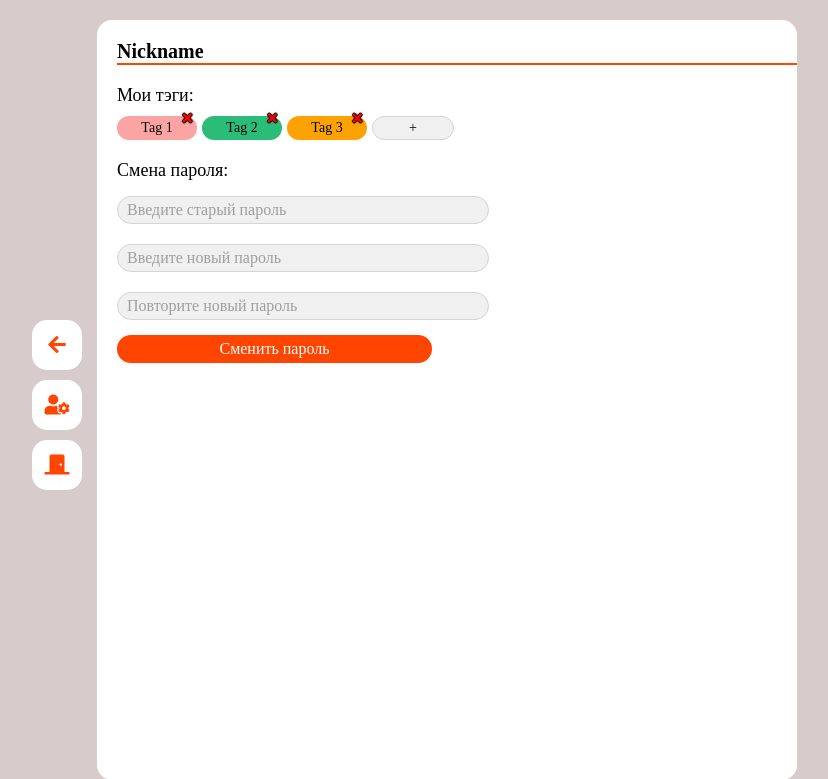
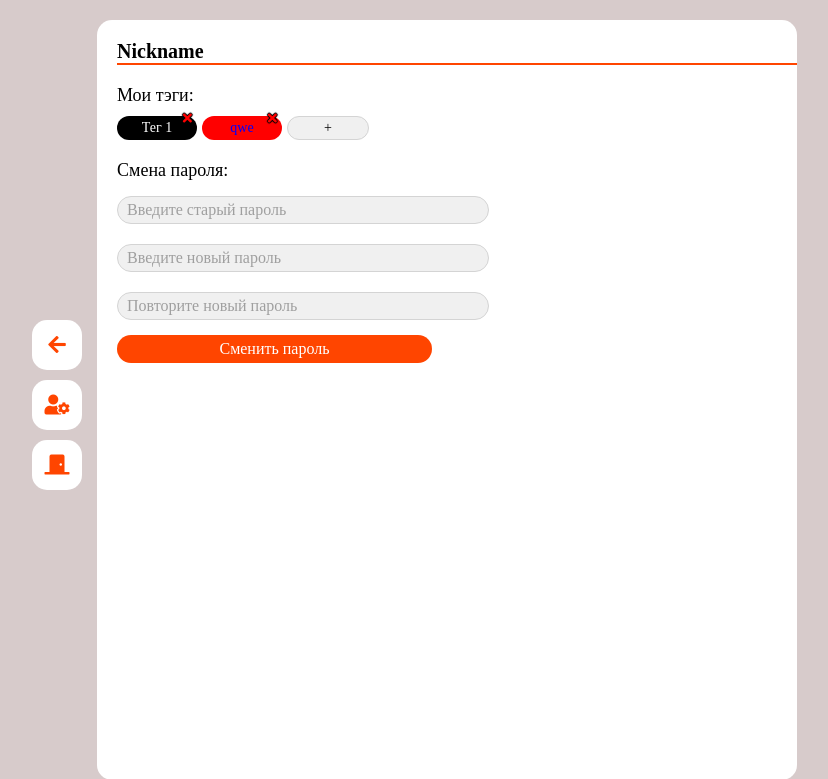
Before and after one commit to apellpro/vvpd-project, a Django app: page /personal/ in a window 1280 px wide. Shown: the top 779 px of the page, without its empty margins (193-1021 px from the left). Run offline with Django 4.2, Linux system fonts and the light colour scheme; a user stored in the database is signed in; data comes from the database, SQL or seed files in the repository; some libraries are stand-ins or nearby versions.

Commit message:
Обновлены файлы рендера

```diff
--- a/web/main/urls.py
+++ b/web/main/urls.py
@@ -10,10 +10,11 @@ urlpatterns = [
     path('review/<str:git_user>/<str:git_repo>',
          views.project_review, name='review'
          ),
-    path('api/getcommits', views.ajax_commits, name='ajaxCommits'),
-    path('api/getuserdelta', views.ajax_delta, name='ajaxDelta'),
+    path('api/getcommits', views.ajax_commits),
+    path('api/getuserdelta', views.ajax_delta),
+    path('api/mainyeargroup', views.ajax_main_year),
     path('functions/addyeargroup/', views.year_group, name='add_year_group'),
     path('functions/addproject/', views.project, name='add_project'),
     path('functions/addpersonaltag/', views.tag,
-         name='add_personal_tag')
+         name='add_personal_tag'),
 ]
--- a/web/main/views.py
+++ b/web/main/views.py
@@ -80,7 +80,9 @@ def projects_list(request):
 
 @login_required(login_url='home')
 def personal(request):
-    return render(request, 'personal_area.html')
+    return render(request, 'personal_area.html', context={
+        'tags': Tag.objects.all()
+    })
 
 
 def project_review(request, git_user, git_repo):
@@ -223,7 +225,7 @@ def tag(request):
 
 def ajax_commits(request):
     if request.method != 'POST':
-        return redirect(request, 'projects')
+        return redirect('projects')
     if all(i in request.POST for i in ['git_owner', 'git_repo', 'git_user']):
         answer = get_commits(
             request.POST['git_owner'], request.POST['git_repo'], request.POST['git_user']
@@ -236,10 +238,33 @@ def ajax_commits(request):
 
 def ajax_delta(request):
     if request.method != 'POST':
-        return redirect(request, 'projects')
+        return redirect('projects')
     if all(i in request.POST for i in ['git_owner', 'git_repo', 'git_user']):
         answer = get_contributor_delta(
             request.POST['git_owner'], request.POST['git_repo'], request.POST['git_user']
         )
         return JsonResponse(answer, safe=False)
     return JsonResponse({'error': 0})
+
+
+def ajax_main_year(request):
+    if request.method != 'POST':
+        return redirect('projects')
+    if 'group_id' in request.POST:
+        print(int(request.POST['group_id']))
+        group = YearGroup.objects.filter(id=int(request.POST['group_id']))[0]
+        group.is_main = True
+        group.save()
+    return JsonResponse({'error': 0})
+
+
+def ajax_delete_tag(request):
+    pass
+
+
+def ajax_bound_tag(request):
+    pass
+
+
+def ajax_unbound_tag(request):
+    pass
--- a/web/templates/personal_area.html
+++ b/web/templates/personal_area.html
@@ -11,26 +11,32 @@
 	</head>
 	<body>
 		<div class="side-btns">
-			<a href="projects_list.html"><i class="fa fa-arrow-left"></i></a>
-			<a href="#"><i class="fas fa-user-cog"></i></a>
-			<a href="main_page.html"><i class="fas fa-door-closed"></i></a>
+			<a href="{% url 'projects' %}"><i class="fa fa-arrow-left"></i></a>
+			<a href="/admin"><i class="fas fa-user-cog"></i></a>
+			<a href="{% url 'logout' %}"><i class="fas fa-door-closed"></i></a>
 		</div>
 		<div class="workspace">
 			<p class="name"><strong>Nickname</strong></p>
 			<p class="my-tags">Мои тэги:</p>
 			<div class="tags">
-				<div class="tag" style="background: #FCA3A3">
-					<span>Tag 1</span>
-					<button class="delete"><i class="fa fa-times"></i></button>
-				</div>
-				<div class="tag" style="background: #2BBD77">
-					<span>Tag 2</span>
-					<button class="delete"><i class="fa fa-times"></i></button>
-				</div>
-				<div class="tag" style="background: #FCA303">
-					<span>Tag 3</span>
-					<button class="delete"><i class="fa fa-times"></i></button>
-				</div>
+                {% for tag in tags %}
+                <div class="tag" style="background: {{ tag.background_color }}; color: {{ tag.text_color }}">
+                    <span>{{ tag.text }}</span>
+                    <button class="delete" id="del-{{ tag.id }}"><i class="fa fa-times"></i></button>
+                </div>
+                {% endfor %}
+{#				<div class="tag" style="background: #FCA3A3">#}
+{#					<span>Tag 1</span>#}
+{#					<button class="delete"><i class="fa fa-times"></i></button>#}
+{#				</div>#}
+{#				<div class="tag" style="background: #2BBD77">#}
+{#					<span>Tag 2</span>#}
+{#					<button class="delete"><i class="fa fa-times"></i></button>#}
+{#				</div>#}
+{#				<div class="tag" style="background: #FCA303">#}
+{#					<span>Tag 3</span>#}
+{#					<button class="delete"><i class="fa fa-times"></i></button>#}
+{#				</div>#}
 				<a href="#win-tag" class="new-tag">+</a>
 			</div>
 			<p class="change-pas-text">Смена пароля:</p>
```
Also changed, not shown: web/static/js/search.js (+17 -6 lines), web/templates/projects_list.html (+7 -6 lines).
